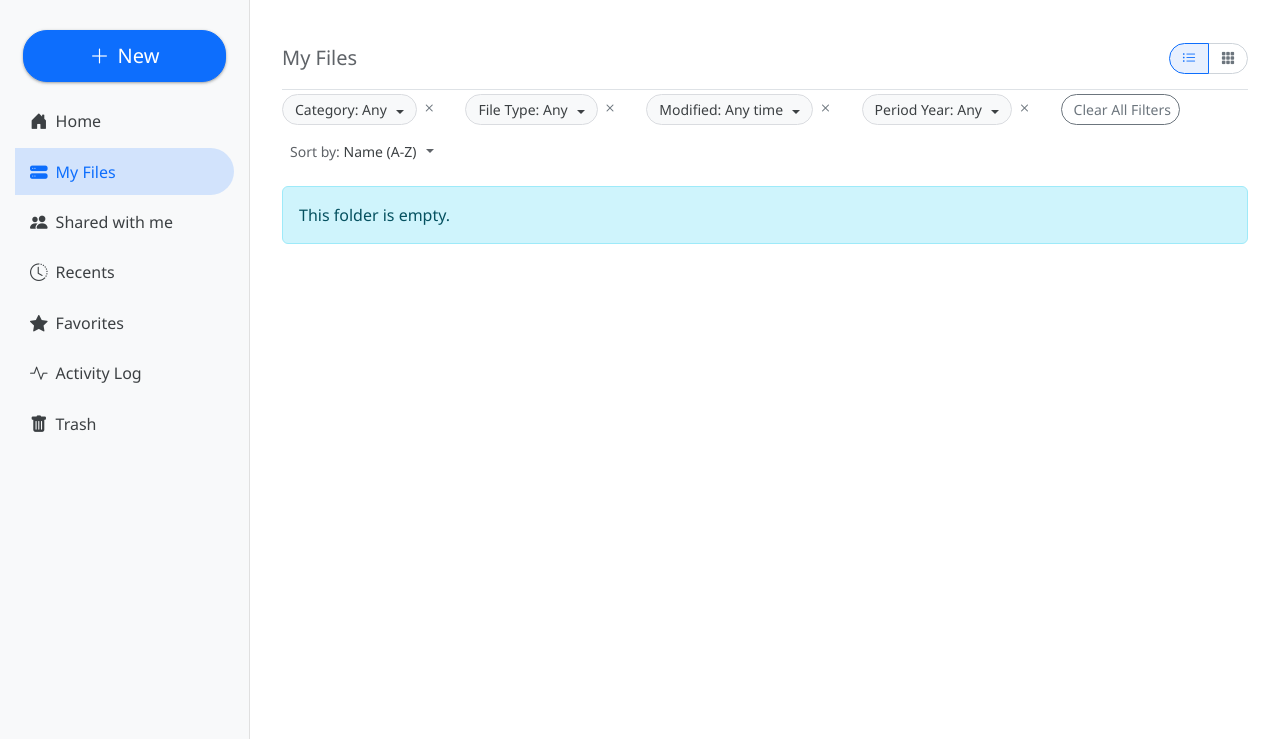
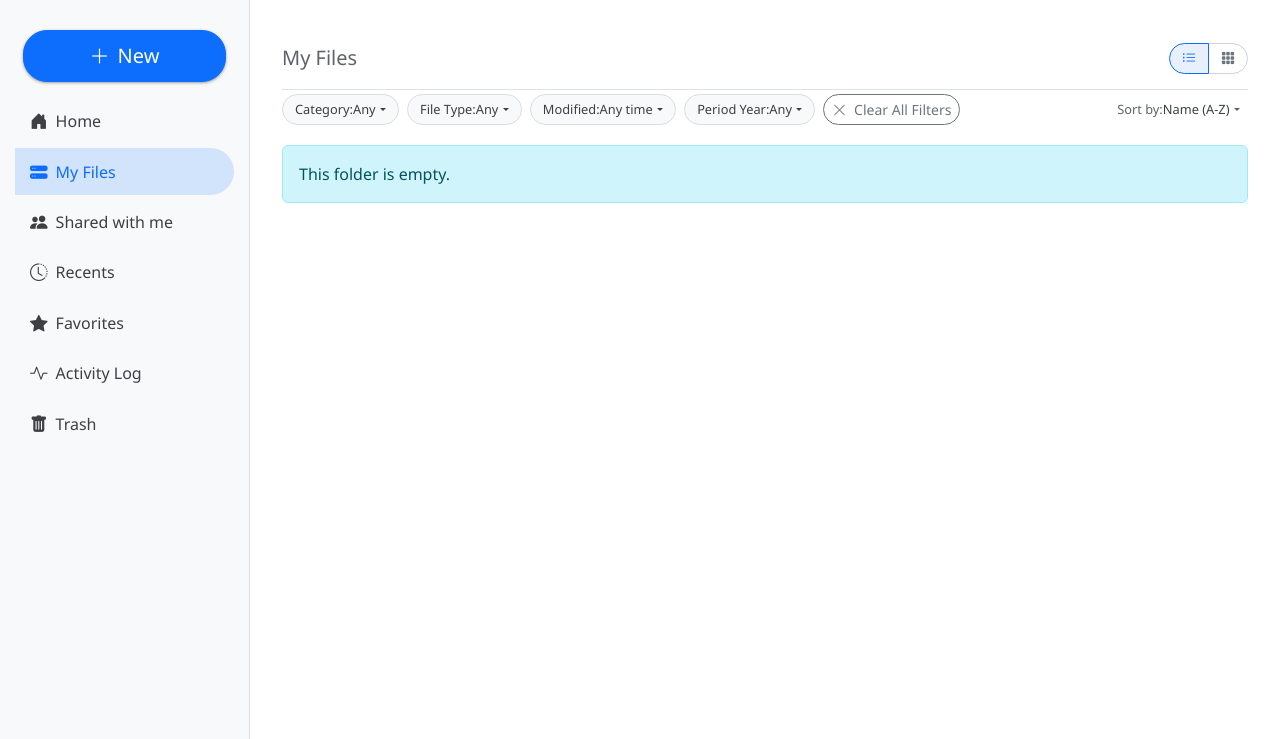
Before and after one commit to Filuuus/RespaldoBravos, a Flask app: page /files?filter_category=all&sort_by=name&sort_dir=asc in a window 1280 px wide. Shown: the part 68-807 px from the top of the page. Run offline with Flask 3, Linux system fonts and the light colour scheme; the visitor is signed in with stand-in values (Sample User, id 1); some libraries are stand-ins or nearby versions.

Commit message:
Grid layout adjustments and enhanced filter visualization
Grid changed to 6 columns
Filter chips now change color when applied

```diff
--- a/static/css/drive_styles.css
+++ b/static/css/drive_styles.css
@@ -269,65 +269,122 @@ body {
 .grid-section-folders .drive-folder-card-light .dropdown-item i.bi { margin-right: 0.5rem; }
 
 
-/* --- Grid View - File Card Styling (Light Theme) --- */
+/* Grid View - File Card Styling */
 .drive-file-card .card-img-top.drive-file-card-preview {
-    height: 130px;
-    display: flex;
-    align-items: center;
-    justify-content: center;
-    background-color: #f8f9fa;
-    border-bottom: 1px solid #dadce0;
+    height: 110px; display: flex; align-items: center; justify-content: center;
+    background-color: #f8f9fa; border-bottom: 1px solid #dadce0;
     border-top-left-radius: calc(12px - 1px);
     border-top-right-radius: calc(12px - 1px);
-    overflow: hidden; /* Important to contain the image */
+    overflow: hidden; position: relative;
+}
+.drive-file-card-image-preview {
+    width: 100%; height: 100%; object-fit: cover; display: block;
+}
+.drive-file-card-pdf-preview {
+    max-width: 100%; max-height: 100%; display: block;
+}
+.pdf-loading-spinner {
+    position: absolute; top: 50%; left: 50%; transform: translate(-50%, -50%);
+}
+.drive-file-card .card-img-top .bi { font-size: 2rem; color: #5f6368; }
+.drive-file-card .card-img-top .bi-file-image-fill { color: #1a73e8; }
+.drive-file-card .card-body { padding: 0.4rem 0.6rem; }
+.drive-file-card .card-title {
+    font-size: 0.8rem; font-weight: 400; color: #3c4043;
+    margin-bottom: 0.1rem; white-space: nowrap; overflow: hidden; text-overflow: ellipsis;
+}
+.drive-file-card .card-title a { color: inherit; text-decoration: none; }
+.drive-file-card .card-title a:hover { color: #0b57d0; }
+.drive-file-card .card-text.small { font-size: 0.7rem; color: #5f6368; }
+.drive-file-card .bi-star-fill { font-size: 0.7rem; }
+.drive-file-card .card-footer {
+    padding: 0.2rem 0.6rem; background-color: transparent; border-top: none;
+}
+.drive-file-card .card-footer .btn-link i.bi { font-size: 0.9rem; }
+.drive-file-card .card-body .stretched-link::after {
+    position: absolute; top: 0; right: 0; bottom: 0; left: 0;
+    z-index: 1; content: "";
 }
 
-/* Styling for the actual image preview */
-.drive-file-card-image-preview {
-    width: 100%;
-    height: 100%;
-    object-fit: cover; /* Fills the area, might crop. Use 'contain' to see full image. */
-    display: block; /* Remove extra space below image if any */
-}
-
-.drive-file-card .card-img-top .bi { /* Fallback icon styling */
-    font-size: 2.5rem;
-    color: #5f6368;
-}
 
 /* --- Filter Chips and Sorting Controls --- */
 .drive-filter-sort-controls {
-    padding-top: 0.75rem; /* Space above the controls */
-    margin-bottom: 1rem; /* Space below the controls */
-    border-top: 1px solid #e0e0e0; /* Separator line */
-    gap: 0.5rem; /* Spacing between chip groups and sort control */
+    padding-top: 0.75rem;
+    margin-bottom: 1rem;
+    border-top: 1px solid #e0e0e0;
+    gap: 0.5rem;
+    flex-wrap: wrap;
 }
-
+.filter-chip-wrapper {
+    /* For grouping chip and its clear button */
+    /* display: inline-flex; */ /* Already on parent .drive-filter-chips */
+    /* align-items: center; */
+}
 .filter-chip.dropdown-toggle {
-    background-color: #f8f9fa; /* Light grey background for chips */
+    background-color: #f8f9fa;
     border: 1px solid #dadce0;
     color: #3c4043;
-    font-size: 0.875rem;
-    padding: 0.25rem 0.75rem;
-    border-radius: 16px; /* Pill shape */
-    transition: background-color 0.15s ease-in-out, border-color 0.15s ease-in-out;
+    font-size: 0.8rem;
+    padding: 0.3rem 0.75rem;
+    border-radius: 16px;
+    transition: background-color 0.15s ease-in-out, border-color 0.15s ease-in-out, color 0.15s ease-in-out;
+    display: inline-flex;
+    align-items: center;
 }
 .filter-chip.dropdown-toggle:hover,
 .filter-chip.dropdown-toggle:focus {
-    background-color: #e9ecef; /* Slightly darker on hover/focus */
+    background-color: #e9ecef;
     border-color: #adb5bd;
     color: #202124;
 }
-.filter-chip.dropdown-toggle.show { /* When dropdown is open */
+.filter-chip.dropdown-toggle.filter-chip-active { /* Style for when filter is active */
+    background-color: #cfe2ff; /* Bootstrap's primary-subtle like color */
+    border-color: #0d6efd; /* Bootstrap's primary color */
+    color: #084298; /* Bootstrap's primary-emphasis like color */
+}
+.filter-chip.dropdown-toggle.filter-chip-active .active-filter-label {
+    color: #084298;
+    font-weight: 500;
+}
+.filter-chip.dropdown-toggle.filter-chip-active.show { /* Active chip when dropdown is open */
+    background-color: #b9d5ff;
+    border-color: #0a58ca;
+    color: #052c65;
+}
+.filter-chip.dropdown-toggle.filter-chip-active.show .active-filter-label {
+    color: #052c65;
+}
+.filter-chip.dropdown-toggle.show { /* General style for when dropdown is open (if not active) */
     background-color: #e8f0fe;
     border-color: #0d6efd;
     color: #0d6efd;
 }
-.filter-chip.dropdown-toggle::after { /* Style Bootstrap's caret */
-    margin-left: 0.4em;
+.filter-chip.dropdown-toggle::after {
+    margin-left: 0.35em;
     vertical-align: 0.1em;
 }
-
+.active-filter-label {
+    font-weight: 500;
+}
+.filter-chip.dropdown-toggle:not(.filter-chip-active):not(.show) .active-filter-label {
+     /* Only color if NOT active chip and NOT shown, to show default "Any" in base color */
+    color: #3c4043; /* Default text color for "Any" */
+    font-weight: normal;
+}
+.clear-filter-btn {
+    line-height: 1;
+    padding-left: 0.25rem !important;
+    padding-right: 0.25rem !important;
+    text-decoration: none;
+    color: #6c757d; /* Default color for clear 'x' */
+}
+.clear-filter-btn i.bi-x-circle {
+    font-size: 0.9em;
+    vertical-align: middle;
+}
+.clear-filter-btn:hover i.bi-x-circle {
+    color: #dc3545 !important;
+}
 .drive-filter-sort-controls .dropdown-menu {
     font-size: 0.875rem;
     border-radius: 8px;
@@ -336,28 +393,25 @@ body {
 .drive-filter-sort-controls .dropdown-item {
     padding: 0.5rem 1rem;
 }
+.drive-filter-sort-controls .dropdown-item.active,
+.drive-filter-sort-controls .dropdown-item:active {
+    background-color: #e9ecef;
+    color: #0d6efd;
+    font-weight: 500;
+}
 
 /* Sort Control Button */
 .sort-control-button.dropdown-toggle {
-    font-size: 0.875rem;
-    color: #5f6368;
-    background-color: transparent;
-    border: none;
-    padding: 0.25rem 0.5rem;
+    font-size: 0.8rem; color: #5f6368; background-color: transparent;
+    border: none; padding: 0.35rem 0.5rem; display: inline-flex; align-items: center;
 }
 .sort-control-button.dropdown-toggle:hover,
 .sort-control-button.dropdown-toggle:focus,
 .sort-control-button.dropdown-toggle.show {
-    background-color: #f1f3f4;
-    color: #202124;
+    background-color: #f1f3f4; color: #202124; border-radius: 8px;
 }
-.sort-control-button.dropdown-toggle::after {
-    margin-left: 0.4em;
-}
-#currentSortLabel {
-    font-weight: 500; /* Make current sort label slightly bolder */
-    color: #3c4043;
-}
+.sort-control-button.dropdown-toggle::after { margin-left: 0.35em; }
+#currentSortLabel { font-weight: 500; color: #3c4043; }
 
 @media (max-width: 768px) {
   .drive-sidebar{
--- a/templates/drive_home.html
+++ b/templates/drive_home.html
@@ -36,15 +36,15 @@
 
     {# Filter Chips and Sorting Controls #}
     <div class="drive-filter-sort-controls d-flex justify-content-start align-items-center mb-3 pt-1 border-top flex-wrap">
-        <div class="drive-filter-chips me-auto">
+        <div class="drive-filter-chips me-auto d-flex align-items-center flex-wrap"> {# Added d-flex align-items-center flex-wrap #}
             {# Category Filter #}
-            <div class="dropdown d-inline-block me-2 mb-1">
-                <button class="btn btn-sm btn-outline-secondary filter-chip dropdown-toggle" type="button" id="categoryFilterDropdown" data-bs-toggle="dropdown" aria-expanded="false">
+            <div class="filter-chip-wrapper d-inline-flex align-items-center me-2 mb-1"> {# Wrapper for chip + clear #}
+                <button class="btn btn-sm btn-outline-secondary filter-chip dropdown-toggle {% if active_filters.category_name and active_filters.category_name != 'Any' %}filter-chip-active{% endif %}" type="button" id="categoryFilterDropdown" data-bs-toggle="dropdown" aria-expanded="false">
                     Category: <span class="active-filter-label">{{ active_filters.category_name | default('Any') }}</span>
                 </button>
-                {% if active_filters.category_name %}
-                    <a href="{{ url_for('main_bp.list_files', folder_id=current_folder_id, filter_category='all', filter_modified=request.args.get('filter_modified'), filter_mime=request.args.get('filter_mime'), filter_period_year=request.args.get('filter_period_year'), sort_by=sort_by, sort_dir=sort_dir) }}" class="text-secondary me-3">
-                        <i class="bi bi-x "></i>
+                {% if active_filters.category_name and active_filters.category_name != 'Any' %}
+                    <a href="{{ url_for('main_bp.list_files', folder_id=current_folder_id, filter_category='all', filter_modified=request.args.get('filter_modified'), filter_mime=request.args.get('filter_mime'), filter_period_year=request.args.get('filter_period_year'), sort_by=sort_by, sort_dir=sort_dir) }}" class="btn btn-sm btn-link text-secondary p-0 ms-1 clear-filter-btn" title="Clear Category Filter">
+                        <i class="bi bi-x-circle"></i>
                     </a>
                 {% endif %}
                 <ul class="dropdown-menu" aria-labelledby="categoryFilterDropdown">
@@ -58,13 +58,13 @@
             </div>
 
             {# MIME Type (File Type) Filter #}
-            <div class="dropdown d-inline-block me-2 mb-1">
-                <button class="btn btn-sm btn-outline-secondary filter-chip dropdown-toggle" type="button" id="mimeFilterDropdown" data-bs-toggle="dropdown" aria-expanded="false">
+            <div class="filter-chip-wrapper d-inline-flex align-items-center me-2 mb-1">
+                <button class="btn btn-sm btn-outline-secondary filter-chip dropdown-toggle {% if active_filters.mime_type_name and active_filters.mime_type_name != 'Any' %}filter-chip-active{% endif %}" type="button" id="mimeFilterDropdown" data-bs-toggle="dropdown" aria-expanded="false">
                     File Type: <span class="active-filter-label">{{ active_filters.mime_type_name | default('Any') }}</span>
                 </button>
-                {% if active_filters.mime_type_name %}
-                    <a href="{{ url_for('main_bp.list_files', folder_id=current_folder_id, filter_mime='all', filter_category=request.args.get('filter_category'), filter_modified=request.args.get('filter_modified'), filter_period_year=request.args.get('filter_period_year'), sort_by=sort_by, sort_dir=sort_dir) }}" class="text-secondary me-3">
-                        <i class="bi bi-x"></i>
+                {% if active_filters.mime_type_name and active_filters.mime_type_name != 'Any' %}
+                    <a href="{{ url_for('main_bp.list_files', folder_id=current_folder_id, filter_mime='all', filter_category=request.args.get('filter_category'), filter_modified=request.args.get('filter_modified'), filter_period_year=request.args.get('filter_period_year'), sort_by=sort_by, sort_dir=sort_dir) }}" class="btn btn-sm btn-link text-secondary p-0 ms-1 clear-filter-btn" title="Clear File Type Filter">
+                        <i class="bi bi-x-circle"></i>
                     </a>
                 {% endif %}
                 <ul class="dropdown-menu" aria-labelledby="mimeFilterDropdown">
@@ -78,13 +78,13 @@
             </div>
 
             {# Modified Date Filter #}
-            <div class="dropdown d-inline-block me-2 mb-1">
-                <button class="btn btn-sm btn-outline-secondary filter-chip dropdown-toggle" type="button" id="modifiedFilterDropdown" data-bs-toggle="dropdown" aria-expanded="false">
+            <div class="filter-chip-wrapper d-inline-flex align-items-center me-2 mb-1">
+                <button class="btn btn-sm btn-outline-secondary filter-chip dropdown-toggle {% if active_filters.modified_name and active_filters.modified_name != 'Any time' %}filter-chip-active{% endif %}" type="button" id="modifiedFilterDropdown" data-bs-toggle="dropdown" aria-expanded="false">
                     Modified: <span class="active-filter-label">{{ active_filters.modified_name | default('Any time') }}</span>
                 </button>
-                {% if active_filters.modified_name %}
-                   <a href="{{ url_for('main_bp.list_files', folder_id=current_folder_id, filter_modified='any', filter_category=request.args.get('filter_category'), filter_mime=request.args.get('filter_mime'), filter_period_year=request.args.get('filter_period_year'), sort_by=sort_by, sort_dir=sort_dir) }}" class="text-secondary me-3">
-                       <i class="bi bi-x"></i>
+                {% if active_filters.modified_name and active_filters.modified_name != 'Any time' %}
+                   <a href="{{ url_for('main_bp.list_files', folder_id=current_folder_id, filter_modified='any', filter_category=request.args.get('filter_category'), filter_mime=request.args.get('filter_mime'), filter_period_year=request.args.get('filter_period_year'), sort_by=sort_by, sort_dir=sort_dir) }}" class="btn btn-sm btn-link text-secondary p-0 ms-1 clear-filter-btn" title="Clear Modified Date Filter">
+                       <i class="bi bi-x-circle"></i>
                    </a>
                {% endif %}
                 <ul class="dropdown-menu" aria-labelledby="modifiedFilterDropdown">
@@ -97,13 +97,13 @@
             </div>
 
             {# Period (Year) Filter #}
-            <div class="dropdown d-inline-block me-2 mb-1">
-                <button class="btn btn-sm btn-outline-secondary filter-chip dropdown-toggle" type="button" id="periodYearFilterDropdown" data-bs-toggle="dropdown" aria-expanded="false">
+            <div class="filter-chip-wrapper d-inline-flex align-items-center me-2 mb-1">
+                <button class="btn btn-sm btn-outline-secondary filter-chip dropdown-toggle {% if active_filters.period_year_name and active_filters.period_year_name != 'Any' %}filter-chip-active{% endif %}" type="button" id="periodYearFilterDropdown" data-bs-toggle="dropdown" aria-expanded="false">
                     Period Year: <span class="active-filter-label">{{ active_filters.period_year_name | default('Any') }}</span>
                 </button>
-                {% if active_filters.period_year_name %}
-                   <a href="{{ url_for('main_bp.list_files', folder_id=current_folder_id, filter_period_year='all', filter_category=request.args.get('filter_category'), filter_modified=request.args.get('filter_modified'), filter_mime=request.args.get('filter_mime'), sort_by=sort_by, sort_dir=sort_dir) }}" class="text-secondary me-3">
-                       <i class="bi bi-x"></i>
+                {% if active_filters.period_year_name and active_filters.period_year_name != 'Any' %}
+                   <a href="{{ url_for('main_bp.list_files', folder_id=current_folder_id, filter_period_year='all', filter_category=request.args.get('filter_category'), filter_modified=request.args.get('filter_modified'), filter_mime=request.args.get('filter_mime'), sort_by=sort_by, sort_dir=sort_dir) }}" class="btn btn-sm btn-link text-secondary p-0 ms-1 clear-filter-btn" title="Clear Period Year Filter">
+                       <i class="bi bi-x-circle"></i>
                    </a>
                {% endif %}
                 <ul class="dropdown-menu" aria-labelledby="periodYearFilterDropdown">
@@ -115,12 +115,11 @@
                     {% endfor %}
                 </ul>
             </div>
-                        <div class="d-inline-block">
-                <a href="{{ url_for('main_bp.list_files', folder_id=current_folder_id, filter_category='all', filter_mime='all', filter_modified='any', filter_period_year='all', sort_by=sort_by, sort_dir=sort_dir) }}" class="btn btn-sm btn-outline-secondary rounded-pill">
-                    <i class="bi me-1"></i> Clear All Filters
+            <div class="d-inline-block mb-1"> {# Ensured mb-1 for alignment when wrapping #}
+                <a href="{{ url_for('main_bp.list_files', folder_id=current_folder_id, sort_by=sort_by, sort_dir=sort_dir) }}" class="btn btn-sm btn-outline-secondary rounded-pill clear-all-filters-btn">
+                    <i class="bi bi-x-lg me-1"></i> Clear All Filters
                 </a>
             </div>
-
         </div>
 
         {# Sorting Control #}
@@ -156,7 +155,7 @@
                 <table class="table table-hover">
                     <thead>
                         <tr>
-                            <th scope="col name-col">
+                            <th scope="col" class="name-col">
                                 {% set next_dir_name = 'desc' if sort_by == 'name' and sort_dir == 'asc' else 'asc' %}
                                 <a href="{{ url_for('main_bp.list_files', folder_id=current_folder_id, sort_by='name', sort_dir=next_dir_name, filter_category=request.args.get('filter_category'), filter_mime=request.args.get('filter_mime'), filter_modified=request.args.get('filter_modified'), filter_period_year=request.args.get('filter_period_year')) }}">Name</a>
                                 {% if sort_by == 'name' %}<i class="bi bi-sort-{{ 'alpha-up' if sort_dir == 'asc' else 'alpha-down' }}"></i>{% endif %}
@@ -191,17 +190,12 @@
                             <td>--</td>
                             <td>
                                 <a href="#" class="btn btn-sm btn-outline-secondary action-btn rename-folder-btn"
-                                   data-bs-toggle="modal"
-                                   data-bs-target="#renameFolderModal"
-                                   data-folder-id="{{ folder.id_carpeta }}"
-                                   data-folder-name="{{ folder.nombre }}"
+                                   data-bs-toggle="modal" data-bs-target="#renameFolderModal"
+                                   data-folder-id="{{ folder.id_carpeta }}" data-folder-name="{{ folder.nombre }}"
                                    title="Rename Folder"><i class="bi bi-pencil-fill"></i></a>
-                                {# --- CORRECTED MOVE FOLDER BUTTON (List View) --- #}
                                 <a href="#" class="btn btn-sm btn-outline-secondary action-btn move-folder-btn"
-                                   data-bs-toggle="modal"
-                                   data-bs-target="#moveFolderModal"
-                                   data-folder-id="{{ folder.id_carpeta }}"
-                                   data-folder-name="{{ folder.nombre }}"
+                                   data-bs-toggle="modal" data-bs-target="#moveFolderModal"
+                                   data-folder-id="{{ folder.id_carpeta }}" data-folder-name="{{ folder.nombre }}"
                                    data-current-parent-id="{{ folder.id_carpeta_padre if folder.id_carpeta_padre is not none else '' }}"
                                    title="Move Folder"><i class="bi bi-folder-symlink"></i></a>
                                 <form method="POST" action="{{ url_for('folder_actions_bp.delete_folder', folder_id=folder.id_carpeta) }}" class="d-inline delete-folder-form-list">
@@ -232,10 +226,8 @@
                                    data-doc-favorito="{{ 'true' if doc.favorito else 'false' }}"
                                    title="Edit Metadata"><i class="bi bi-pencil-square"></i></a>
                                 <a href="#" class="btn btn-sm btn-outline-secondary action-btn move-file-btn"
-                                   data-bs-toggle="modal"
-                                   data-bs-target="#moveFileModal"
-                                   data-doc-id="{{ doc.id_documento }}"
-                                   data-doc-name="{{ doc.titulo_original }}"
+                                   data-bs-toggle="modal" data-bs-target="#moveFileModal"
+                                   data-doc-id="{{ doc.id_documento }}" data-doc-name="{{ doc.titulo_original }}"
                                    data-current-folder-id="{{ doc.id_carpeta if doc.id_carpeta is not none else '' }}"
                                    title="Move File"><i class="bi bi-folder-symlink"></i></a>
                                 <form method="POST" action="{{ url_for('doc_actions_bp.delete_file', doc_id=doc.id_documento) }}" style="display: inline;" onsubmit="return confirm('Are you sure you want to delete this file?');">
@@ -258,7 +250,8 @@
             {# Section for Folders in Grid View #}
             {% if folders %}
             <div class="grid-section-folders mb-4">
-                <div class="row row-cols-1 row-cols-sm-2 row-cols-md-3 row-cols-lg-4 row-cols-xl-5 g-3">
+                {# --- UPDATED for 6 columns on xl, etc. --- #}
+                <div class="row row-cols-2 row-cols-sm-3 row-cols-md-4 row-cols-lg-5 row-cols-xl-6 g-3">
                     {% for folder in folders %}
                     <div class="col">
                         <div class="card h-auto drive-item-card drive-folder-card-light shadow-sm">
@@ -274,20 +267,15 @@
                                     <ul class="dropdown-menu dropdown-menu-end shadow-sm" aria-labelledby="folderActionsDropdown-{{folder.id_carpeta}}">
                                         <li>
                                             <a class="dropdown-item rename-folder-btn" href="#"
-                                               data-bs-toggle="modal"
-                                               data-bs-target="#renameFolderModal"
-                                               data-folder-id="{{ folder.id_carpeta }}"
-                                               data-folder-name="{{ folder.nombre }}">
+                                               data-bs-toggle="modal" data-bs-target="#renameFolderModal"
+                                               data-folder-id="{{ folder.id_carpeta }}" data-folder-name="{{ folder.nombre }}">
                                                 <i class="bi bi-pencil-fill me-2"></i>Rename
                                             </a>
                                         </li>
-                                        {# --- CORRECTED MOVE FOLDER LINK (Grid View Kebab) --- #}
                                         <li>
                                             <a class="dropdown-item move-folder-btn" href="#"
-                                               data-bs-toggle="modal"
-                                               data-bs-target="#moveFolderModal"
-                                               data-folder-id="{{ folder.id_carpeta }}"
-                                               data-folder-name="{{ folder.nombre }}"
+                                               data-bs-toggle="modal" data-bs-target="#moveFolderModal"
+                                               data-folder-id="{{ folder.id_carpeta }}" data-folder-name="{{ folder.nombre }}"
                                                data-current-parent-id="{{ folder.id_carpeta_padre if folder.id_carpeta_padre is not none else '' }}">
                                                 <i class="bi bi-folder-symlink me-2"></i>Move
                                             </a>
@@ -311,7 +299,8 @@
             {# Section for Documents in Grid View - WITH IMAGE & PDF PREVIEW LOGIC #}
             {% if documents %}
             <div class="grid-section-documents">
-                <div class="row row-cols-1 row-cols-sm-2 row-cols-md-3 row-cols-lg-4 row-cols-xl-5 g-3">
+                 {# --- UPDATED for 6 columns on xl, etc. --- #}
+                <div class="row row-cols-2 row-cols-sm-3 row-cols-md-4 row-cols-lg-5 row-cols-xl-6 g-3">
                     {% for doc in documents %} {# documents is now a list of dicts #}
                     <div class="col">
                         <div class="card h-100 drive-item-card drive-file-card shadow-sm">
```
